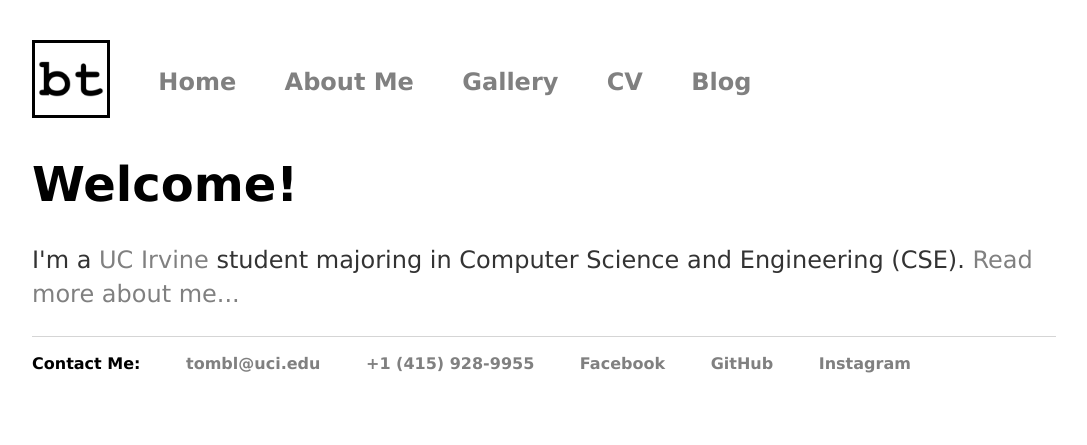
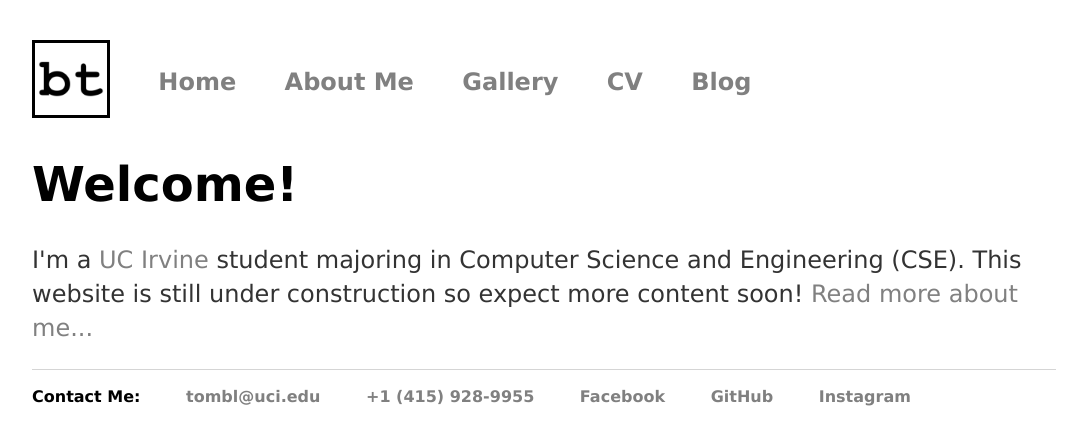
Before and after one commit to BTx123/BTx123.github.io, a Jekyll site: the page built from index.html, in a window 1280 px wide. Shown: the top 445 px of the page, without its empty margins (96-1183 px from the left). Built offline with Jekyll 4.4.1, drawn with Linux system fonts in a browser that asks for light colours; nearby versions of some CDN libraries.

Commit message:
Update with template

```diff
--- a/index.html
+++ b/index.html
@@ -6,6 +6,6 @@ title: Home | Brian Tom
 <div class="blurb">
     <h1>Welcome!</h1>
     <p>
-    	I'm a <a href="https://uci.edu/">UC Irvine</a> student majoring in Computer Science and Engineering (CSE). <a href="/about">Read more about me...</a>
+    	I'm a <a href="https://uci.edu/">UC Irvine</a> student majoring in Computer Science and Engineering (CSE). This website is still under construction so expect more content soon! <a href="/about">Read more about me...</a>
     </p>
 </div><!-- /.blurb -->
```
Also changed, not shown: _posts/2016-10-17-site-launched.md (+3 -10 lines).
